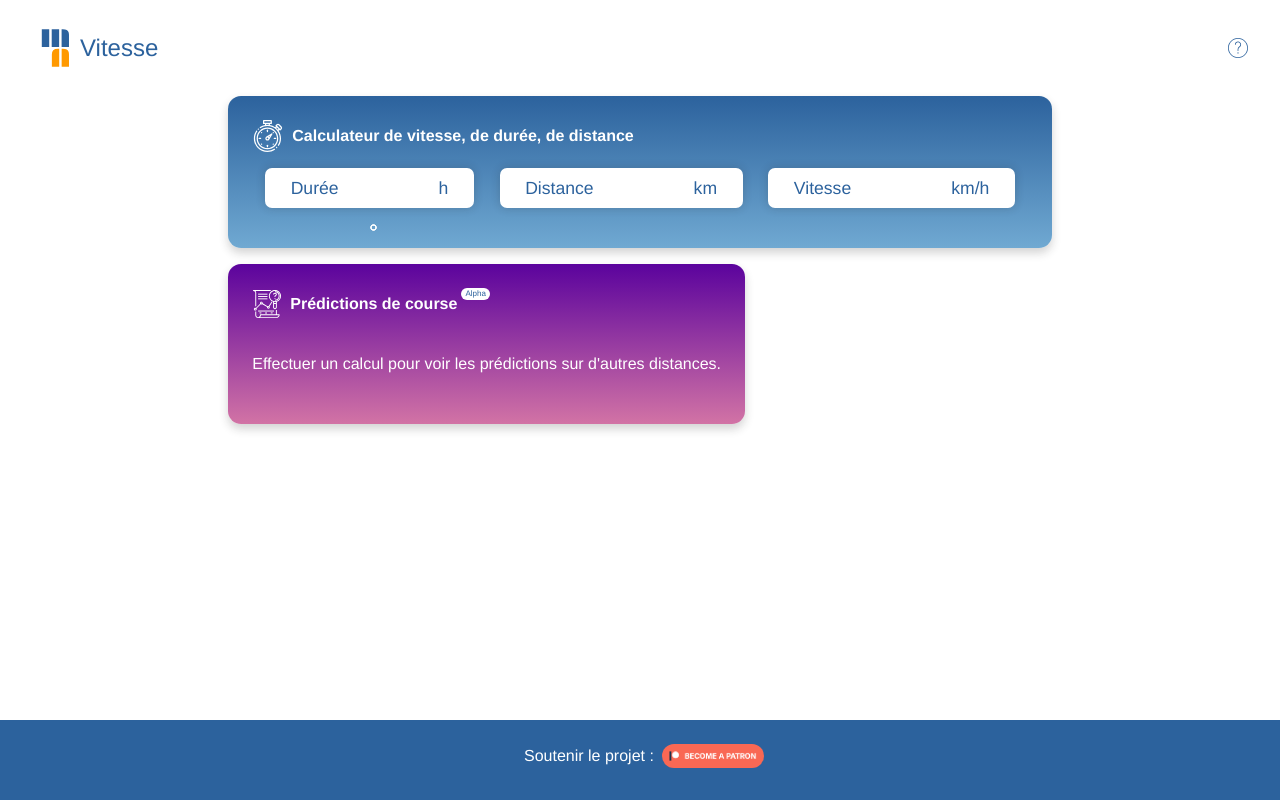
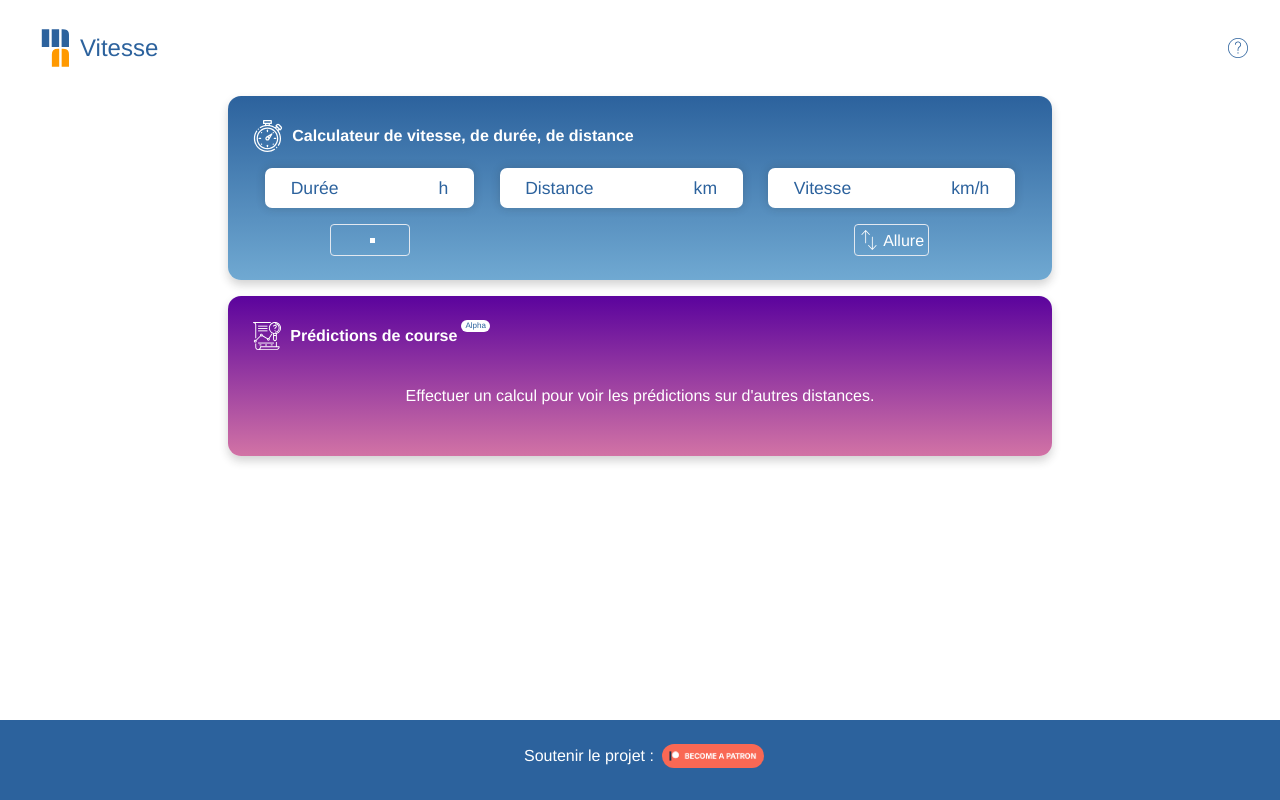
Before and after one commit to ArthurBri/ma-vitesse, a Vue app: page / in a window 1280 px wide. Built offline with nearby package versions, Linux system fonts and the light colour scheme.

Commit message:
> add "pace" management, with switch button > add sync between pace / speed > soft graphic adjustements > add preloader for the app

```diff
--- a/src/App.vue
+++ b/src/App.vue
@@ -1,5 +1,22 @@
 <template>
     <div id="app">
+        <div class="preloader flex flex-col text-white text-4xl flex justify-center items-center"
+             v-bind:class="!showPreloader ? 'hidden' : ''">
+            <div class="flex">
+                <img alt="" class="w-20 h-20" src="./assets/logo.svg"/>
+                <span class="text-primary self-center">Vitesse</span>
+            </div>
+            <div class="ml-8 lds-ellipsis">
+                <div></div>
+                <div></div>
+                <div></div>
+                <div></div>
+            </div>
+            <div>
+
+            </div>
+        </div>
+        <div v-if="!showPreloader">
             <Header/>
             <div class="container grid">
                 <Calculator class="calculator "/>
@@ -7,6 +24,7 @@
                 <Settings class="settings" v-if="1 === 2 "/>
             </div>
             <Footer/>
+        </div>
     </div>
 </template>
 
@@ -21,7 +39,14 @@
         name: 'app',
         components: {Prediction, Calculator, Settings, Footer, Header},
         data() {
-            return {}
+            return {
+                showPreloader: true
+            }
+        },
+        mounted() {
+            setTimeout(() => {
+                this.showPreloader = false;
+            }, 800)
         }
     }
 </script>
@@ -37,6 +62,13 @@
         overflow: hidden;
         z-index: 0;
         position: relative;
+    }
+
+    .preloader {
+        width: 100%;
+        height: 100%;
+        position: absolute;
+        z-index: 10;
     }
 
     .container {
@@ -72,7 +104,7 @@
     }
 
     .prediction {
-        grid-column: 1 / 2;
+        grid-column: 1 / 3;
         grid-row: 3 / 4;
     }
 
@@ -85,4 +117,75 @@
     h2, h1, p {
         margin: 0;
     }
+
+    .lds-ellipsis {
+        display: inline-block;
+        position: relative;
+        width: 80px;
+        height: 80px;
+    }
+
+    .lds-ellipsis div {
+        position: absolute;
+        top: 33px;
+        width: 13px;
+        height: 13px;
+        border-radius: 50%;
+        background: $ma-primary;
+        animation-timing-function: cubic-bezier(0, 1, 1, 0);
+    }
+
+    .lds-ellipsis div:nth-child(1) {
+        left: 8px;
+        animation: lds-ellipsis1 0.6s infinite;
+    }
+
+    .lds-ellipsis div:nth-child(2) {
+        left: 8px;
+        animation: lds-ellipsis2 0.6s infinite;
+    }
+
+    .lds-ellipsis div:nth-child(3) {
+        left: 32px;
+        animation: lds-ellipsis2 0.6s infinite;
+    }
+
+    .lds-ellipsis div:nth-child(4) {
+        left: 56px;
+        animation: lds-ellipsis3 0.6s infinite;
+    }
+
+    @keyframes lds-ellipsis1 {
+        0% {
+            transform: scale(0);
+        }
+        100% {
+            transform: scale(1);
+        }
+    }
+
+    @keyframes lds-ellipsis3 {
+        0% {
+            transform: scale(1);
+        }
+        100% {
+            transform: scale(0);
+        }
+    }
+
+    @keyframes lds-ellipsis2 {
+        0% {
+            transform: translate(0, 0);
+        }
+        100% {
+            transform: translate(24px, 0);
+        }
+    }
+
+    .hidden {
+        visibility: hidden;
+        opacity: 0;
+        transition: fade 0s 2s, opacity 2s linear;
+    }
+
 </style>
--- a/src/assets/scss/_animations.scss
+++ b/src/assets/scss/_animations.scss
@@ -1,10 +1,3 @@
-/* ----------------------------------------------
- * Generated by Animista on 2019-12-30 17:24:41
- * Licensed under FreeBSD License.
- * See http://animista.net/license for more info.
- * w: http://animista.net, t: @cssanimista
- * ---------------------------------------------- */
-
 /**
  * ----------------------------------------
  * animation slide-top
@@ -31,3 +24,13 @@
     transform: translateY(-100px);
   }
 }
+
+.noselect-nodrag {
+  -webkit-touch-callout: none; /* iOS Safari */
+  -webkit-user-select: none; /* Safari */
+  -moz-user-select: none; /* Old versions of Firefox */
+  -ms-user-select: none; /* Internet Explorer/Edge */
+  user-select: none;
+  -webkit-user-drag: none;
+  cursor: default;
+}
--- a/src/components/Calculator.vue
+++ b/src/components/Calculator.vue
@@ -6,7 +6,7 @@
                 distance</h2>
 
         </div>
-        <div class="noselect-nodrag flex" v-else>
+        <div class="noselect-nodrag flex h-8" v-else>
             <img alt=" " class="w-8" src="../assets/icons/timer.svg"/>
             <h2 class="self-center font-semibold pl-2">Calcul de la <span
                     class="self-center font-semibold underline calculated-label">{{ prettyCalculatedField }}</span></h2>
@@ -15,64 +15,71 @@
         </div>
         <div class="wrapper">
             <!-- DURATION -->
-            <div class="subbox-distance noselect-nodrag">
+            <div class="flex flex-col noselect-nodrag items-center">
                 <div :class="calculatedField === 'duration' ? 'calculated noselect-nodrag' : ''"
-                     @click="focusMe('duration')" class="box duration">
+                     @click="focusMe('duration')" class="box self-stretch justify-between">
                     <label for="duration">Durée</label>
-
                     <div class="one-field-mode" v-if="oneFieldMode">
+                        <!-- Field for 1 field mode -->
                         <input :disabled="calculatedField === 'duration'" @focus="focusMe('duration')"
                                @keyup="checkFields"
                                autocomplete="off" id="duration" ref="duration"
                                tabindex="1" v-model="duration"/>
                         <span class="noselect-nodrag">{{ durationDisplayedFormat }}</span>
                     </div>
-                    <div class="three-fields-mode" v-show="!oneFieldMode">
+                    <div class="flex" v-show="!oneFieldMode">
                         <label>
+                            <!-- Fields for 3 fields mode -->
                             <input :disabled="calculatedField === 'duration'" @focus="focusMe('duration')"
                                    @keydown.delete.left.right="updateCursor('hours',$event)" @keyup="checkFields"
                                    autocomplete="off" placeholder="hh" ref="hours"
-                                   style="width:20px;text-align:center;padding-right: 5px;" tabindex="1"
+                                   style="text-align: center; width:20px;padding-right: 5px;"
+                                   tabindex="1"
                                    v-model="durationHours"/>
                             <span class="noselect-nodrag">:</span>
                             <input :disabled="calculatedField === 'duration'" @focus="focusMe('duration')"
                                    @keydown.delete.left.right="updateCursor('minutes',$event)" @keyup="checkFields"
-                                   autocomplete="off"
-                                   placeholder="mm" ref="minutes"
-                                   style="width:20px;text-align:center;padding-right: 5px;" tabindex="1"
+                                   autocomplete="off" placeholder="mm" ref="minutes"
+                                   style="text-align: center; width:20px;padding-right: 5px;"
+                                   tabindex="1"
                                    v-model="durationMinutes"/>
                             <span class="noselect-nodrag">:</span>
                             <input :disabled="calculatedField === 'duration'" @focus="focusMe('duration')"
                                    @keydown.delete.left.right="updateCursor('seconds',$event)" @keyup="checkFields"
-                                   autocomplete="off"
-                                   placeholder="ss" ref="seconds"
-                                   style="width:20px;text-align:center;padding-right: 5px;" tabindex="1"
+                                   autocomplete="off" placeholder="ss" ref="seconds"
+                                   style="text-align: center; width:20px;padding-right: 5px;"
+                                   tabindex="1"
                                    v-model="durationSeconds"/>
                         </label>
                     </div>
                 </div>
-                <div @click="oneFieldMode = !oneFieldMode" class="duration-display-switch">
+                <div @click="oneFieldMode = !oneFieldMode"
+                     class="duration-display-switch w-20 h-8 border rounded flex items-center cursor-pointer noselect-nodrag">
                     <svg v-bind:class="[oneFieldMode ? 'dot' : 'dot1threeFieldsMode']">
-                        <rect height="5" rx="2" ry="2" style="fill:none;stroke:white;stroke-width:1;" width="5" x="1"
-                              y="1"/>
+                        <rect height="5" rx="2" ry="2" style="fill:white;stroke:white;stroke-width:1;" width="5"
+                              x="0"
+                              y="0"/>
                     </svg>
                     <svg v-bind:class="[oneFieldMode ? 'dot' : 'dot']">
-                        <rect height="5" rx="2" ry="2" style="fill:none;stroke:white;stroke-width:1;" width="5" x="1"
-                              y="1"/>
+                        <rect height="5" rx="2" ry="2" style="fill:white;stroke:white;stroke-width:1;" width="5"
+                              x="0"
+                              y="0"/>
                     </svg>
                     <svg v-bind:class="[oneFieldMode ? 'dot' : 'dot3threeFieldsMode']">
-                        <rect height="5" rx="2" ry="2" style="fill:none;stroke:white;stroke-width:1;" width="5" x="1"
-                              y="1"/>
+                        <rect height="5" rx="2" ry="2" style="fill:white;stroke:white;stroke-width:1;" width="5"
+                              x="0"
+                              y="0"/>
                     </svg>
                 </div>
             </div>
 
             <!-- DISTANCE -->
-            <div class="subbox-distance noselect-nodrag">
+            <div class="flex flex-col noselect-nodrag items-center">
                 <div :class="calculatedField === 'distance' ? 'calculated noselect-nodrag' : ''"
                      @click="focusMe('distance')"
-                     class="box distance">
+                     class="box distance self-stretch justify-between">
                     <label for="distance">Distance</label>
+                    <div>
                         <input :disabled="calculatedField === 'distance'" @focus="showPresetDistances = true"
                                @keyup="checkFields" autocomplete="off"
                                id="distance" name="distance" onblur=""
@@ -80,30 +87,43 @@
                                v-model="distance"/>
                         <span class="noselect-nodrag">km</span>
                     </div>
+                </div>
                 <label>
-                    <select v-model="presetDistances" v-show="showPresetDistances">
+                    <select class="border p-1 rounded" v-model="presetDistances" v-show="showPresetDistances">
                         <option disabled value="">Distances officielles</option>
-                        <option>Marathon</option>
-                        <option>Semi-Marathon</option>
-                        <option>10km</option>
+                        <option v-bind:value="preset.label" v-for="preset in $store.state.defaultDistances">
+                            {{ preset.label }}
+                        </option>
                     </select>
                 </label>
             </div>
 
             <!-- SPEED -->
+            <div class="flex flex-col items-center">
                 <div :class="calculatedField === 'speed' ? 'calculated noselect-nodrag' : ''"
-                 @click="focusMe('speed')" class="box speed">
+                     @click="focusMe('speed')" class="box speed self-stretch justify-between">
                     <label for="speed" v-if="speedFormat === 'speed'">Vitesse</label>
+                    <label for="pace" v-if="speedFormat === 'pace'">Allure</label>
+                    <div>
                         <input :disabled="calculatedField === 'speed'" @focus="showPresetDistances = false"
-                       @keyup="checkFields" autocomplete="off"
+                               @keydown.up="upspeed" @keyup="checkFields" autocomplete="off"
                                id="speed" name="speed" ref="speed" tabindex="3"
                                v-if="speedFormat === 'speed'" v-model="speed"/>
-                <label for="pace" v-if="speedFormat === 'pace'">Allure</label>
-                <input :disabled="calculatedField === 'pace'" @focus="showPresetDistances = false"
-                       @keyup="checkFields" autocomplete="off" id="pace" name="speed"
-                       placeholder="Rythme" v-if="speedFormat === 'pace'" v-model="pace"/>
-                <span class="noselect-nodrag" v-on:dblclick="changeSpeedFormat">{{ speedDisplayedFormat }}</span>
+                        <input :disabled="calculatedField === 'speed'" @focus="showPresetDistances = false"
+                               @keyup="checkFields" autocomplete="off" id="pace" name="speed" ref="speed"
+                               v-if="speedFormat === 'pace'" v-model="pace"/>
+                        <span class=""
+                              v-on:dblclick="changeSpeedFormat">{{ speedDisplayedFormat }}</span>
                     </div>
+                </div>
+                <div @click="changeSpeedFormat" class="flex border p-1 rounded h-8 noselect-nodrag cursor-pointer">
+                    <img alt="switch between pace and speed" class="w-5 mr-1 noselect-nodrag"
+                         src="../assets/icons/arrows.svg"/>
+                    <span v-if="speedFormat === 'speed'">Allure</span>
+                    <span v-if="speedFormat === 'pace'">Vitesse</span>
+                </div>
+            </div>
+
         </div>
     </div>
 
@@ -111,7 +131,7 @@
 
 <script>
     export default {
-        name: "Calculator.vue",
+        name: "Calculator",
         data() {
             return {
                 /* duration */
@@ -148,7 +168,6 @@
                     this.duration = this.prettyDuration((this.formatDistance(this.distance) / this.formatSpeed(this.speed))
                         .toFixed(3)
                         .replace(/\.?0+$/, ''));
-                    // eslint-disable-next-line no-console
                     this.duration = this.duration === '' ? '< 1sec' : this.duration;
                 } else if (this.speed !== '' && this.duration !== '' && (this.distance === '' || this.calculatedField === 'distance')) {
                     this.calculatedField = 'distance';
@@ -176,8 +195,7 @@
 
             },
             formatDistance(distance) {
-                distance = distance.replace(',', '.');
-                return distance
+                return distance.replace(',', '.');
             },
             // nbFields == 1 : hour format, nbFields == 3 : hours, minutes, seconds
             formatDuration: function (duration, nbReturnedFields = 1) {
@@ -258,14 +276,14 @@
                 return prettyDuration
             },
             changeSpeedFormat: function () {
-                if (this.calculatedField === 'speed') {
                 if (this.speedFormat === 'speed') {
                     this.speedFormat = 'pace';
+                    this.pace = this.speedToPace(this.speed);
                     this.speedDisplayedFormat = 'min/km';
                 } else {
                     this.speedFormat = 'speed';
+                    this.speed = this.paceToSpeed(this.pace);
                     this.speedDisplayedFormat = 'km/h';
-                    }
                 }
             },
             focusMe: function (field) {
@@ -306,6 +324,32 @@
                         this.$refs['seconds'].focus();
                     }
                 }
+            },
+            paceToSpeed: function (pace) {
+                if (pace !== "") {
+                    let minutes = 0;
+                    let seconds = 0;
+                    if (pace.match(/(^\d{1,2})[:]?/g)) {
+                        minutes = pace.match(/(\d{1,2})[:]?/)[1];
+                    }
+                    if (pace.match(/[:](\d{1,2})/g)) {
+                        seconds = pace.match(/[:](\d{1,2})?/)[1];
+                    }
+                    let speed = 60 / (parseInt(minutes) + parseInt(seconds) / 60);
+                    return speed.toFixed(3).replace(/\.?0+$/, '');
+                } else return "";
+            },
+            speedToPace: function (speed) {
+                if (speed !== "") {
+                    let pace = 60 / speed;
+                    let minutes = pace | 0;
+                    let seconds = ((pace % 1) * 60) | 0;
+                    seconds = seconds < 10 && seconds > 0 ? '0' + seconds : seconds;
+                    seconds = seconds === 0 ? "00" : seconds;
+                    return minutes + ":" + seconds
+                } else return "";
+
+
             }
         },
         watch: {
@@ -352,6 +396,14 @@
                 this.$store.commit('setDuration', durationInHours);
             },
             distance: function (newVal, oldVal) {
+                if (this.$store.state.defaultDistances.find(defaultDist =>
+                    defaultDist.distance === this.distance)) {
+                    this.presetDistances = this.$store.state.defaultDistances.find(defaultDist =>
+                        defaultDist.distance === this.distance).label;
+                } else {
+                    this.presetDistances = ""
+                }
+
                 if (this.distance === '') {
                     if (this.calculatedField === 'speed') {
                         this.speed = '';
@@ -399,7 +451,7 @@
                     // removing all others leading zeros
                     this.speed = this.speed.replace(/^0([0-9]+)/g, '$1');
 
-                    // if distances matches at least partially with the pattern ?
+                    // if speed matches at least partially with the pattern ?
                     if (this.speed.match(/\d+([.,]\d{0,4})?/g)) {
                         // if not exactly match
                         if (this.speed.match(/\d+([.,]\d{0,4})?/g)[0] !== this.speed) {
@@ -413,18 +465,44 @@
                 }
                 this.$store.commit('setSpeed', this.speed);
             },
+            pace: function (newVal, oldVal) {
+                if (this.pace === '') {
+                    if (this.calculatedField === 'speed') {
+                        this.speed = '';
+                        this.pace = ''
+                    } else if (this.calculatedField === 'duration') {
+                        this.duration = ''
+                    } else if (this.calculatedField === 'distance') {
+                        this.distance = ''
+                    }
+                }
+
+                if (this.pace !== "") {
+                    // check leading zero is followed by zero, and not by =
+                    if (this.pace.match(/^0{2,}(?![:])?/g)) {
+                        // if yes : cancelling the input
+                        this.pace = oldVal;
+                    }
+                    // if pace matches at least partially with the pattern ?
+                    if (this.pace.match(/(\d{1,2}:(\d{1,2})?)|(:?\d{1,2})|:/g)) {
+                        // if not exactly match
+                        if (this.pace.match(/(\d{1,2}:(\d{1,2})?)|(:?\d{1,2})|:/g)[0] !== this.pace) {
+                            // cancelling the input
+                            this.pace = oldVal
+                        }
+                        // else : cancelling the input
+                    } else {
+                        this.pace = oldVal
+                    }
+                }
+                this.speed = this.paceToSpeed(this.pace)
+            },
             presetDistances: function () {
                 if (this.calculatedField !== 'distance') {
-                    switch (this.presetDistances) {
-                        case 'Marathon':
-                            this.distance = "42,195";
-                            break;
-                        case 'Semi-Marathon' :
-                            this.distance = "21,0975";
-                            break;
-                        case '10km' :
-                            this.distance = "10";
-                            break;
+                    if (this.$store.state.defaultDistances.find(defaultDist =>
+                        defaultDist.label === this.presetDistances)) {
+                        this.distance = this.$store.state.defaultDistances.find(defaultDist =>
+                            defaultDist.label === this.presetDistances).distance;
                     }
                 }
             },
@@ -519,7 +597,6 @@
         background: linear-gradient($ma-primary, #70a9d2);
         color: white;
         transition: all 0.5s;
-        min-height: 150px;
 
         @media (min-device-width: 600px) {
             border-radius: 13px;
@@ -582,19 +659,6 @@
         padding-bottom: 5px;
     }
 
-    .duration {
-        order: 1;
-    }
-
-    .subbox-distance {
-        order: 2;
-        text-align: center;
-    }
-
-    .speed {
-        order: 3;
-    }
-
     .calculated {
         box-shadow: 0 8px 15px #FF9900, 0 6px 6px rgba(0, 0, 0, 0.23);
         background-color: #FF9900;
@@ -625,10 +689,7 @@
 
     select {
         background-color: rgba(0, 0, 0, 0.0);
-        border: 1px white solid;
-        border-radius: 5px;
         text-align: center;
-        padding: 5px 5px 5px 5px;
         font-size: 1em;
         color: white;
         -webkit-appearance: none;
@@ -644,15 +705,6 @@
 
     select:focus {
         outline: none;
-    }
-
-    .noselect-nodrag {
-        -webkit-touch-callout: none; /* iOS Safari */
-        -webkit-user-select: none; /* Safari */
-        -moz-user-select: none; /* Old versions of Firefox */
-        -ms-user-select: none; /* Internet Explorer/Edge */
-        user-select: none;
-        cursor: default;
     }
 
     h1 {
@@ -721,29 +773,30 @@
     .duration-display-switch {
         position: relative;
         z-index: 0;
+
     }
 
     .dot {
-        width: 10px;
-        height: 10px;
+        width: 5px;
+        height: 5px;
         position: absolute;
         left: 50%;
         transition: 500ms;
     }
 
     .dot1threeFieldsMode {
-        width: 10px;
-        height: 10px;
+        width: 5px;
+        height: 5px;
         position: absolute;
-        left: 45%;
+        left: 20%;
         transition: 500ms;
     }
 
     .dot3threeFieldsMode {
-        width: 10px;
-        height: 10px;
+        width: 5px;
+        height: 5px;
         position: absolute;
-        left: 55%;
+        left: 80%;
         transition: 500ms;
     }
 </style>
--- a/src/components/Footer.vue
+++ b/src/components/Footer.vue
@@ -3,8 +3,10 @@
         <!--        <span class="button mr-4">Proposer une fonctionnalité</span>-->
         <!--        <span class="text-white">|</span>-->
         <span class="text-white ml-4 mr-2">Soutenir le projet :</span>
-        <a href="https://www.patreon.com/bePatron?u=27939606" target="_blank">
-            <img alt="" class="patreon-button h-6 mr-2 rounded-full" src="../assets/patreon.png"/>
+        <a class="noselect-nodrag h-8 outline-none" href="https://www.patreon.com/bePatron?u=27939606" tabindex="-1"
+           target="_blank">
+            <img alt="" class="patreon-button h-6 mr-2 rounded-full noselect-nodrag cursor-pointer"
+                 src="../assets/patreon.png"/>
         </a>
         <about @close="closeModal" v-show="isModalAbout"/>
     </div>
--- a/src/store/store.js
+++ b/src/store/store.js
@@ -8,6 +8,11 @@ export const store = new Vuex.Store({
         speed: '',
         distance: '',
         duration: '',
+        defaultDistances: [
+            {label: "Marathon", distance: "42,195"},
+            {label: "Semi-Marathon", distance: "21,0975"},
+            {label: "10km", distance: "10"},
+        ]
     },
     mutations: {
         setSpeed(state, speed) {
```
Also changed, not shown: src/components/Header.vue (+5 -5 lines), src/components/Prediction.vue (+3 -9 lines), src/assets/icons/arrows.svg (added). Lines whose indentation alone changed are shown as unchanged.
